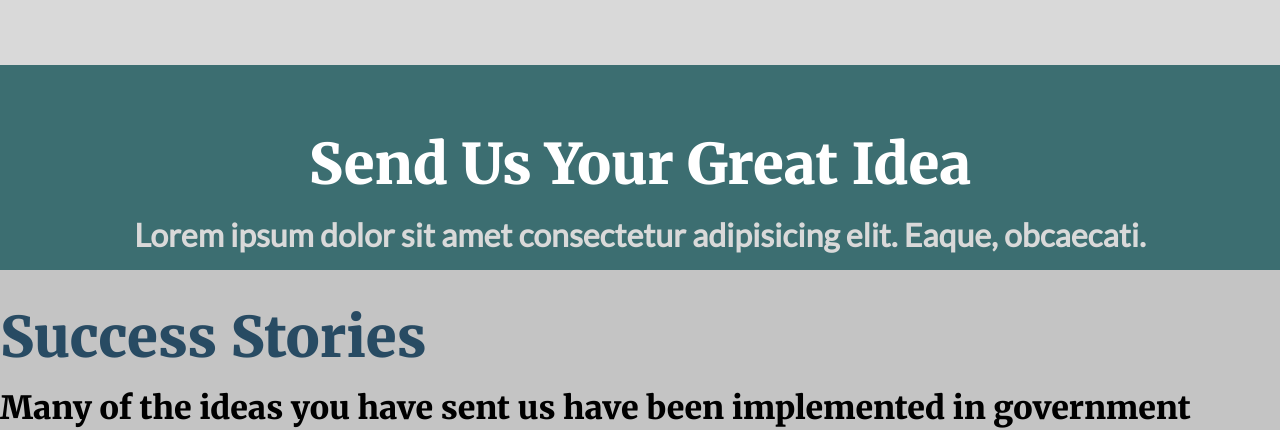
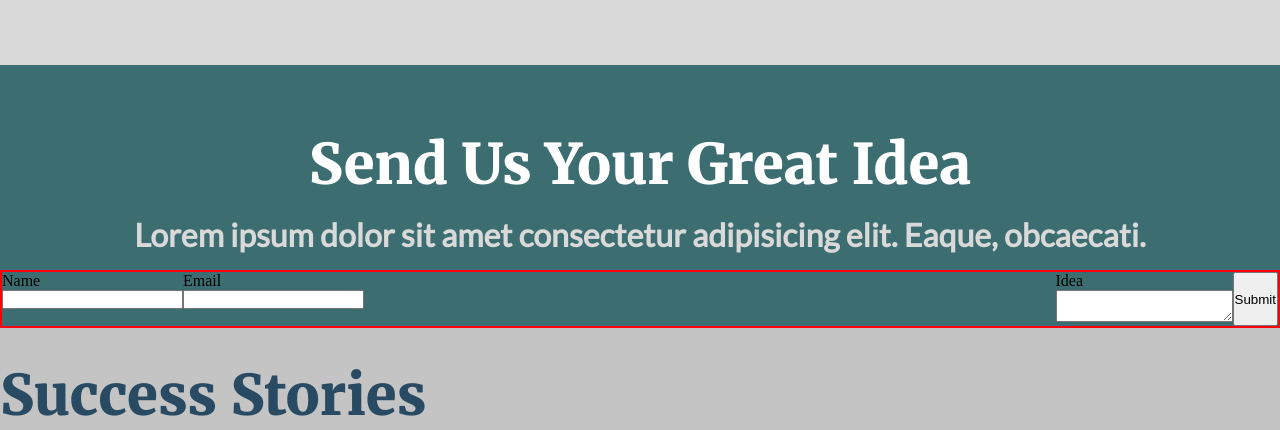
Before and after one commit to ragnsan/ragnsan.github.io, a plain HTML site: page index.html in a window 1280 px wide. Shown: the part 2117-2547 px from the top of the page. Drawn offline with Linux system fonts and the light colour scheme.

Commit message:
Begynt på idea submission form
Får ikke til å lage line break etter email field, slik det skal være etter designet. Har lagt form fields, men ikke kommet langt på styling/plassering

```diff
--- a/css/style.css
+++ b/css/style.css
@@ -72,7 +72,7 @@ ul li a:hover {
 
 /* HERO DISPLAY */
 
-.hero-image-container {
+#hero-image-container {
     background-image:
 
 }
@@ -230,8 +230,10 @@ ul li a:hover {
 
 .send-idea-container {
     display: flex;
+    flex-direction: column;
     justify-content: center;
     background-color: #3C6E71;
+
 }
 
 .form-headings h2 {
@@ -249,9 +251,27 @@ ul li a:hover {
     padding: 1rem;
     display: flex;
     justify-content: center;
+
 }
 
+.form-container {
+    display: flex;
+    flex-direction: row;
+    justify-content: center;
+    border: solid red 2px;
+}
 
+.break {
+    width: 100%;
+
+
+}
+
+.idea-field {
+
+
+
+}
 
 
 /* SUCCESS STORIES */
--- a/index.html
+++ b/index.html
@@ -27,8 +27,8 @@
     <h2>The Hotspot</h2>
 <nav>
     <ul>
-    <li><a href=" ">About us</a></li>
-    <li><a href=" ">Our story</a></li>
+    <li><a href=""#hero-image-container">About us</a></li>
+    <li><a href=".founders-container">Our story</a></li>
     <li><a href=" ">How it works</a></li>
     <li><a href=" ">Submit your idea</a></li>
     <li><a href=" ">Success stories</a></li>
@@ -43,7 +43,7 @@
 
 <!--HERO DISPLAY-->
 
-<div class="hero-image-container">
+<div id="hero-image-container">
     <div class="hero-image-text">
         <h1>The Hotspot</h1>
         <h2>Independent Review of Great Ideas<h2>
@@ -139,8 +139,27 @@
 
 </div>
 
-<form class="form-container">
+<form action="idea-submissions.html" method="GET" class="form-container">
 
+<div class="name-field">
+    <label for="name">Name</label>
+    <input name="name" id="name" type="text" required>
+</div>
+
+<div class="email-field">
+    <label for="email">Email</label>
+    <input name="email" id="email" type="email" required>
+</div>
+
+<div class="break"></div>
+
+<div class="idea-field">
+    <label for="idea">Idea</label>
+    <textarea id="idea" required></textarea>
+
+</div>
+
+    <button>Submit</button>
 </form>
 
 </div>
```
Also changed, not shown: idea-submissions.html (added).
